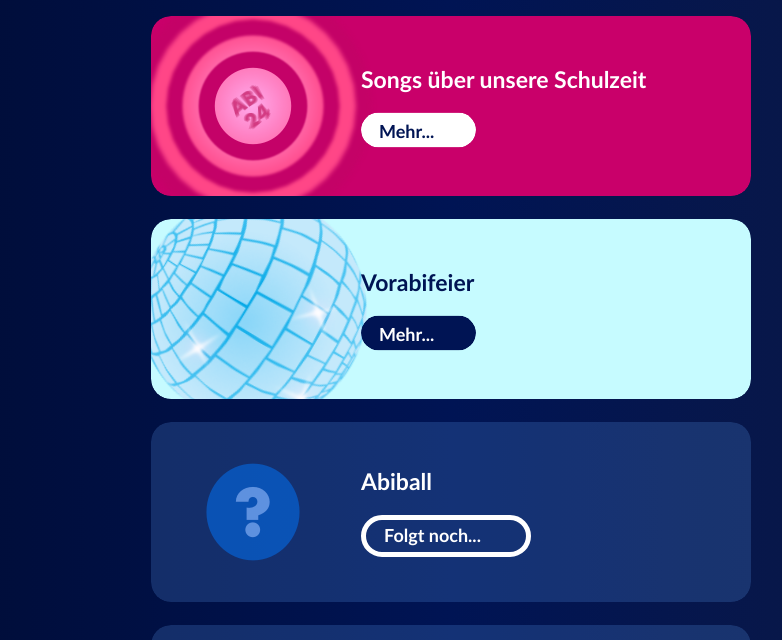
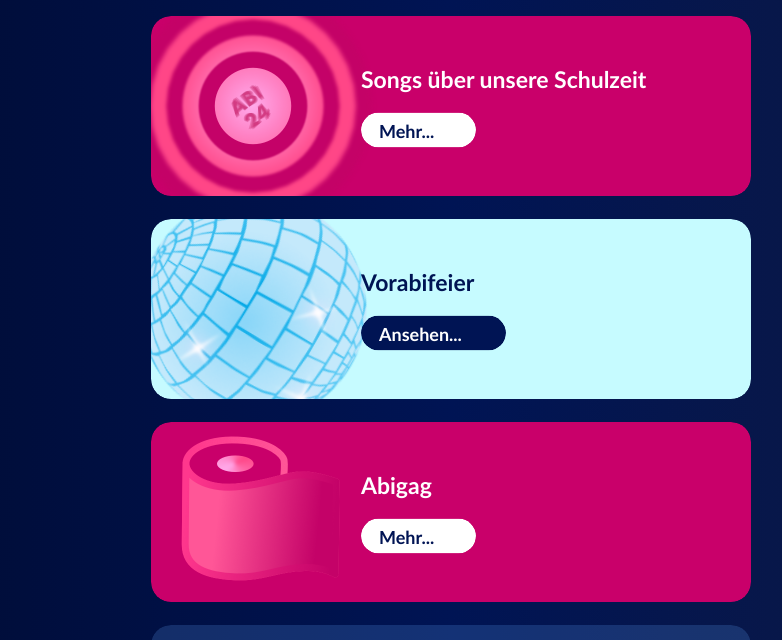
Before and after one commit to abi-2024-gaw/abi-2024-gaw.github.io, a plain HTML site: page index.html in a window 1280 px wide. Shown: the part 82-722 px from the top of the page, without its empty margins (189-971 px from the left). Drawn offline with Linux system fonts and the light colour scheme.

Commit message:
Update index.html

```diff
--- a/index.html
+++ b/index.html
@@ -38,28 +38,39 @@
         </div>
         <div class="link-box-text">
           <p class="box-title-blue">Vorabifeier</p>
-          <div class="link-blue-capsule shiny-effect-opaque">
-            <a href="https://youtu.be/mcGRiojnW1A" class="link-blue">Mehr...</a>
+          <div class="link-blue-capsule-wide shiny-effect-opaque">
+            <a href="https://youtu.be/mcGRiojnW1A" class="link-blue">Ansehen...</a>
           </div>
         </div>
       </div>
-      <div class="link-box shiny-effect abiball-box">
+      <div class="link-box shiny-effect abigag-box">
+        <div class="abigag-graphic">
+          <p></p>
+        </div>
+        <div class="link-box-text">
+          <p class="box-title-white">Abigag</p>
+          <div class="link-white-capsule shiny-effect-opaque">
+            <a href="abigag.html" class="link-white">Mehr...</a>
+          </div>
+        </div>
+      </div>
+      <div class="link-box shiny-effect entlassfeier-box">
         <div class="abiball-graphic">
           <p></p>
         </div>
         <div class="link-box-text">
-          <p class="box-title-white">Abiball</p>
+          <p class="box-title-white">Entlassfeier</p>
           <div class="link-white-capsule-disabled">
             <p class="link-white-disabled">Folgt noch...</p>
           </div>
         </div>
       </div>
-      <div class="link-box shiny-effect entlassfeier-box">
+      <div class="link-box shiny-effect abiball-box">
         <div class="entlassfeier-graphic">
           <p></p>
         </div>
         <div class="link-box-text">
-          <p class="box-title-white">Entlassfeier</p>
+          <p class="box-title-white">Abiball</p>
           <div class="link-white-capsule-disabled">
             <p class="link-white-disabled">Folgt noch...</p>
           </div>
```
